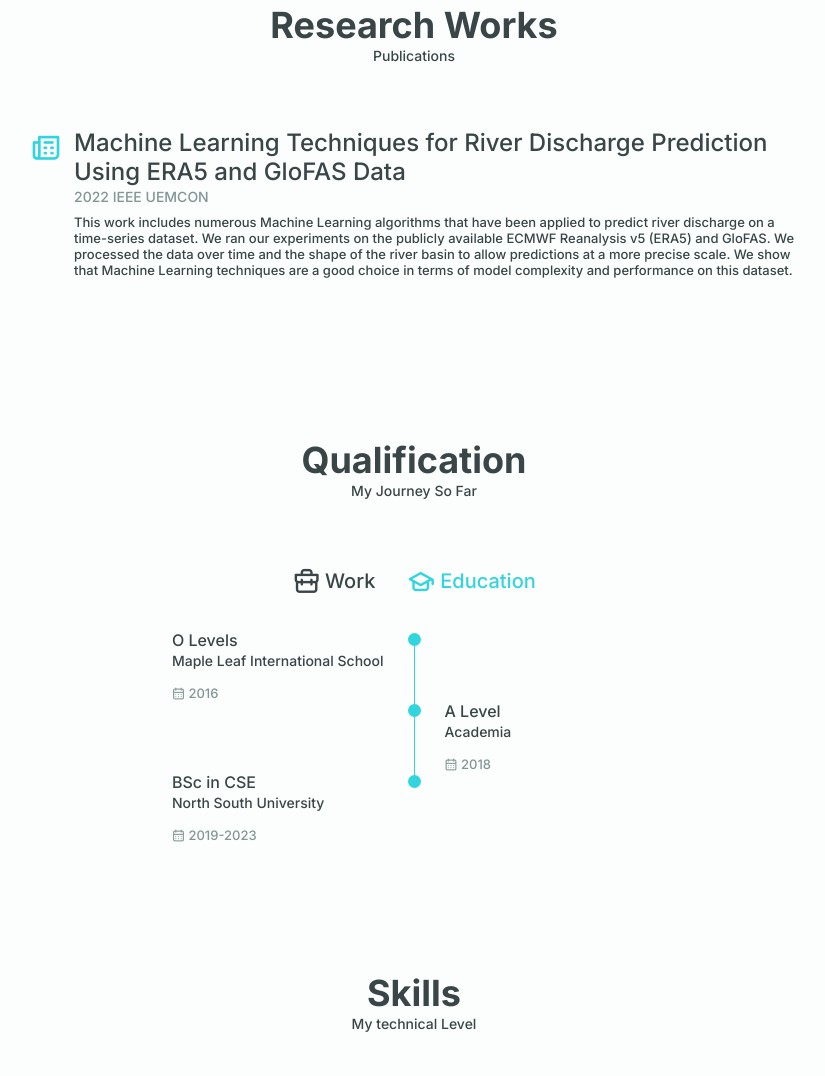
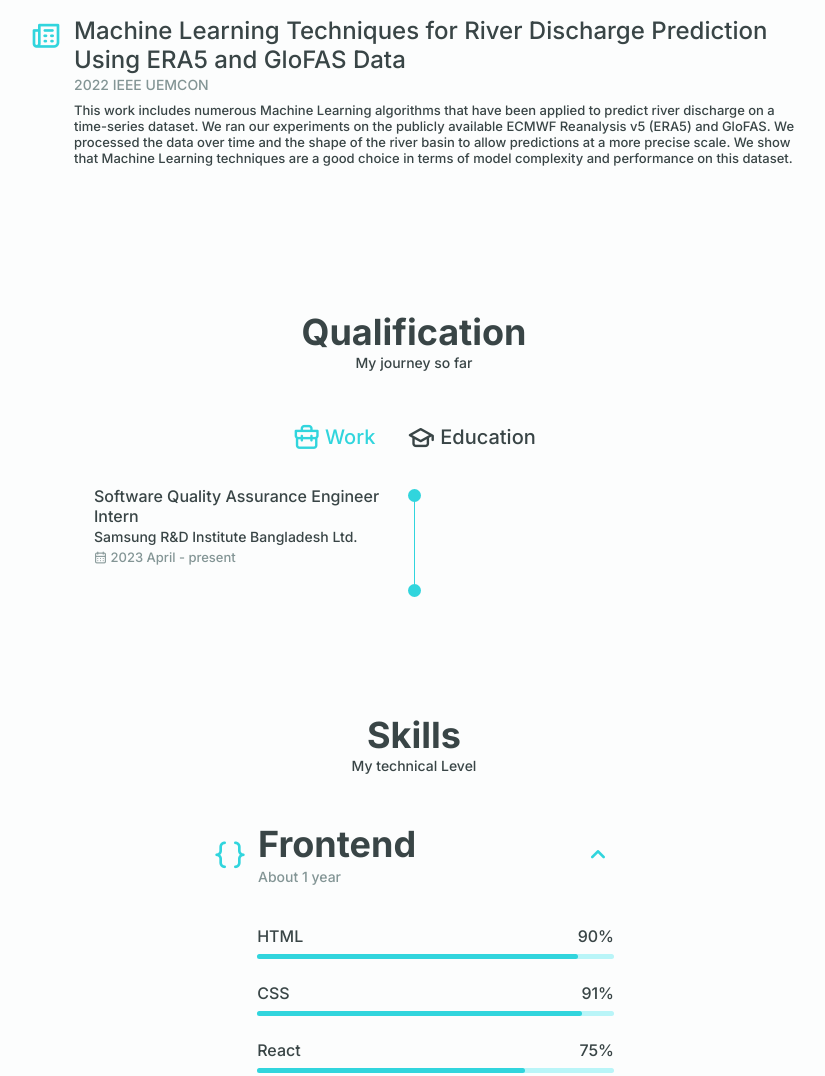
Before and after one commit to IfuChan/portfolio-website, a plain HTML site: page index.html in a window 1280 px wide. Shown: the part 1724-2800 px from the top of the page, without its empty margins (226-1051 px from the left). Drawn offline with nearby package versions, Linux system fonts and the light colour scheme.

Commit message:
new xp added, some css tweaks done

```diff
--- a/index.html
+++ b/index.html
@@ -32,7 +32,7 @@
 </a>
 </li>
 <li class=nav_item>
-<a href=#work class=nav_link>
+<a href=#qualification class=nav_link>
 <i class="uil uil-bag-alt nav_icon"></i> Experience
 </a>
 </li>
@@ -214,24 +214,44 @@ of model complexity and performance on this dataset.</p>
 </div>
 </div>
 </section>
-<section class="qualification section">
+<section class="qualification section" id=qualification>
 <h2 class=section_title>Qualification</h2>
-<span class=section_subtitle>My Journey So Far</span>
+<span class=section_subtitle>My journey so far</span>
 <div class="qualification_container container">
 <div class=qualification_tabs>
-<div class="qualification_button button--flex" data-target=#work>
+<div class="qualification_button button--flex qualification_active" data-target=#work>
 <i class="uil uil-briefcase qualification_icon"></i>
 Work
 </div>
-<div class="qualification_button button--flex qualification_active" data-target=#education>
+<div class="qualification_button button--flex" data-target=#education>
 <i class="uil uil-graduation-cap qualification_icon"></i>
 Education
 </div>
 </div>
 <div class=qualification_section>
-<div class=qualification_content data-content id=work>
+<div class="qualification_content qualification_active" data-content id=work>
+<div class=qualification_data>
+<div>
+<h3 class=qualification_title>Software Quality Assurance Engineer Intern</h3>
+<span class=qualification_subtitle>Samsung R&D Institute Bangladesh Ltd.</span>
+<div class=qualification_calendar>
+<i class="uil uil-calendar-alt"></i>
+2023 April - present
 </div>
-<div class="qualification_content qualification_active" data-content id=education>
+</div>
+<div>
+<span class=qualification_rounder></span>
+<span class=qualification_line></span>
+</div>
+</div>
+<div class=qualification_data>
+<div></div>
+<div>
+<span class=qualification_rounder></span>
+</div>
+</div>
+</div>
+<div class=qualification_content data-content id=education>
 <div class=qualification_data>
 <div>
 <h3 class=qualification_title>O Levels</h3>
@@ -345,7 +365,7 @@ Education
 <i class="uil uil-server-network-alt skills_icon"></i>
 <div>
 <h1 class=skills_title>Backend</h1>
-<span class=skills_subtitle>More than 4 months</span>
+<span class=skills_subtitle>About 1 year</span>
 </div>
 <i class="uil uil-angle-down skills_arrow"></i>
 </div>
@@ -476,7 +496,7 @@ Education
 </a>
 </div>
 </div>
-<p class=footer_copy>&#169; Scarxcia. All rights reserved.</p>
+<p class=footer_copy>&#169; Scarxcia 2023. All rights reserved.</p>
 </div>
 </footer>
 <a href=# class=scrollup id=scroll-up>
```
Also changed, not shown: assets/css/style.css.
